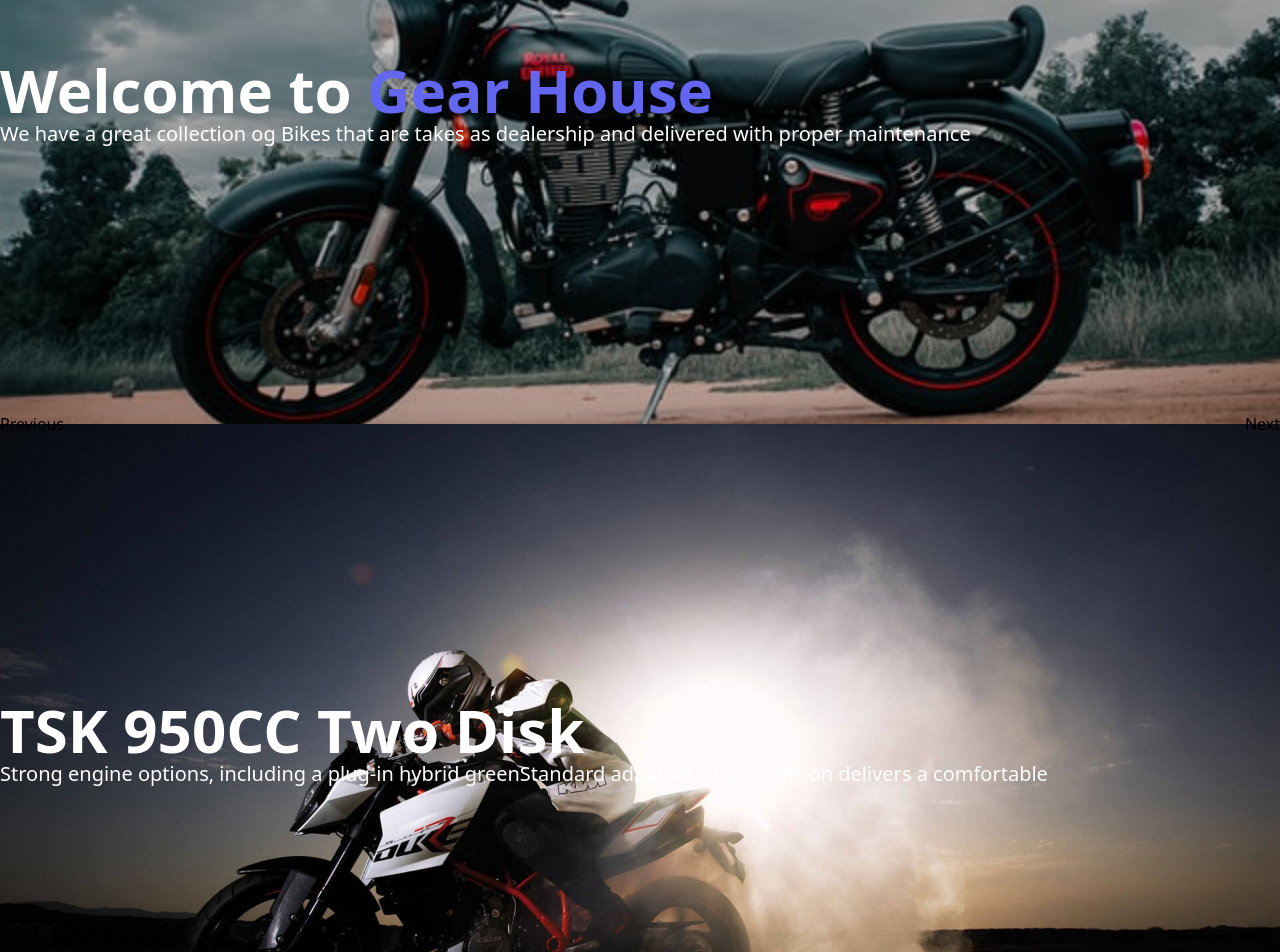
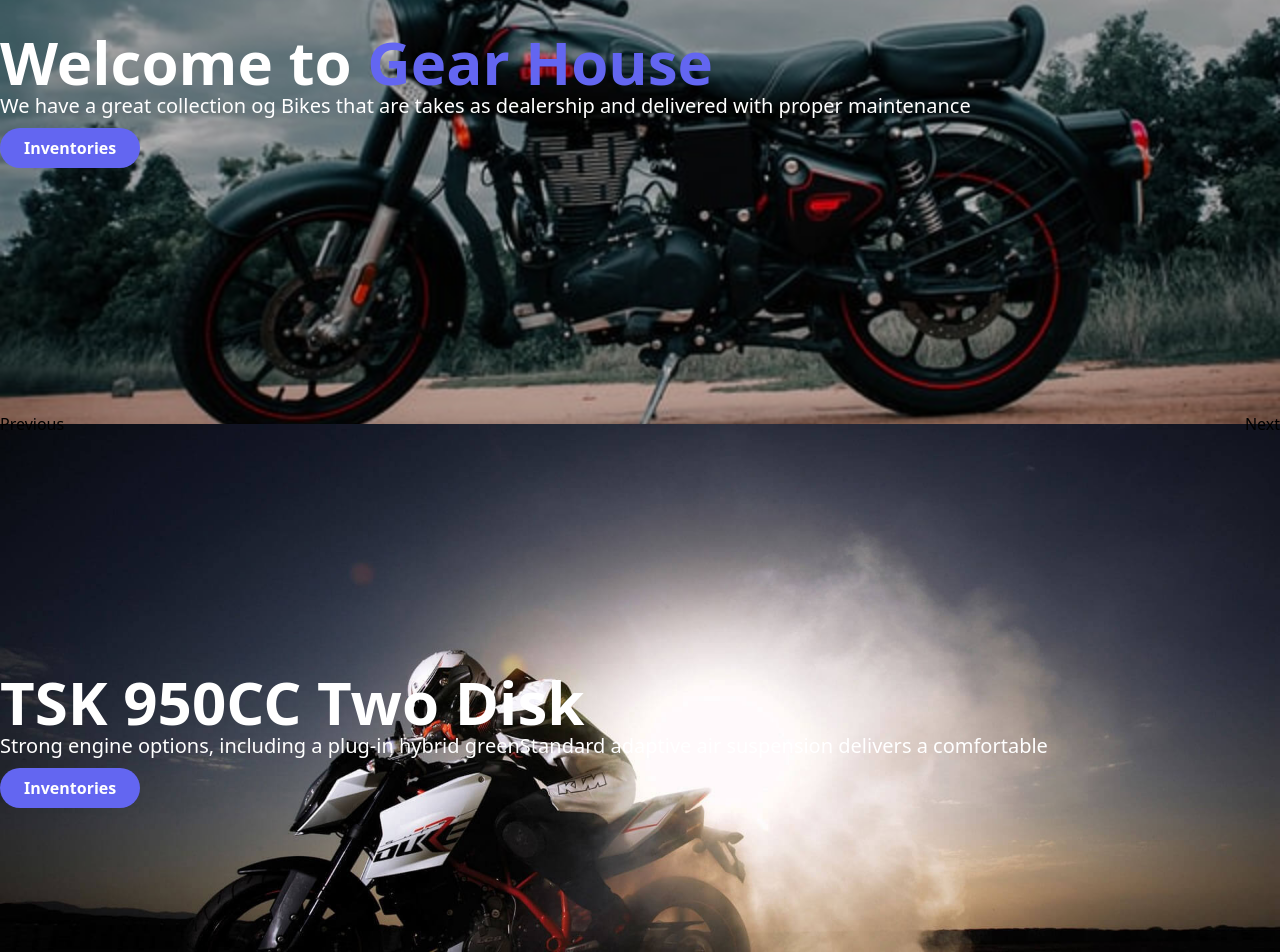
Before and after one commit to razuahmedjoy/gear-house-warehouse-client, a React (Create React App) app: page / in a window 1280 px wide. Shown: the part 280-1232 px from the top of the page. Built offline with nearby package versions, Linux system fonts and the light colour scheme; what tw-elements would draw is missing.

Commit message:
Added cutton on herosectionn

```diff
--- a/src/components/Partials/HomeSlider/HomeSlider.js
+++ b/src/components/Partials/HomeSlider/HomeSlider.js
@@ -26,11 +26,7 @@ const HomeSlider = () => {
                         data-bs-slide-to="1"
                         aria-label="Slide 1"
                     ></button>
-                    <button
-                        data-bs-target="#carouselDarkVariant"
-                        data-bs-slide-to="2"
-                        aria-label="Slide 1"
-                    ></button>
+
                 </div>
 
 
@@ -45,6 +41,7 @@ const HomeSlider = () => {
                         <div class="carousel-caption absolute text-center md:text-left">
                             <h5 class="text-xl md:text-6xl font-bold text-white">Welcome to <span class="text-primary">Gear House</span></h5>
                             <p class="text-sm md:text-xl text-white">We have a great collection og Bikes that are takes as dealership and delivered with proper maintenance</p>
+                            <button href="/" className="btn py-2 px-6 bg-primary text-white font-semibold rounded-full my-2 hover:bg-blue-600 duration-200">Inventories</button>
                         </div>
                     </div>
 
@@ -59,6 +56,7 @@ const HomeSlider = () => {
                             <h5 class="text-xl md:text-6xl font-bold text-white">TSK 950CC Two Disk</h5>
                             <p class="text-sm md:text-xl text-white">Strong engine options, including a plug-in hybrid
                                 greenStandard adaptive air suspension delivers a comfortable</p>
+                            <button href="/" className="btn py-2 px-6 bg-primary text-white font-semibold rounded-full my-2 hover:bg-blue-600 duration-200">Inventories</button>
                         </div>
                     </div>
 
```
